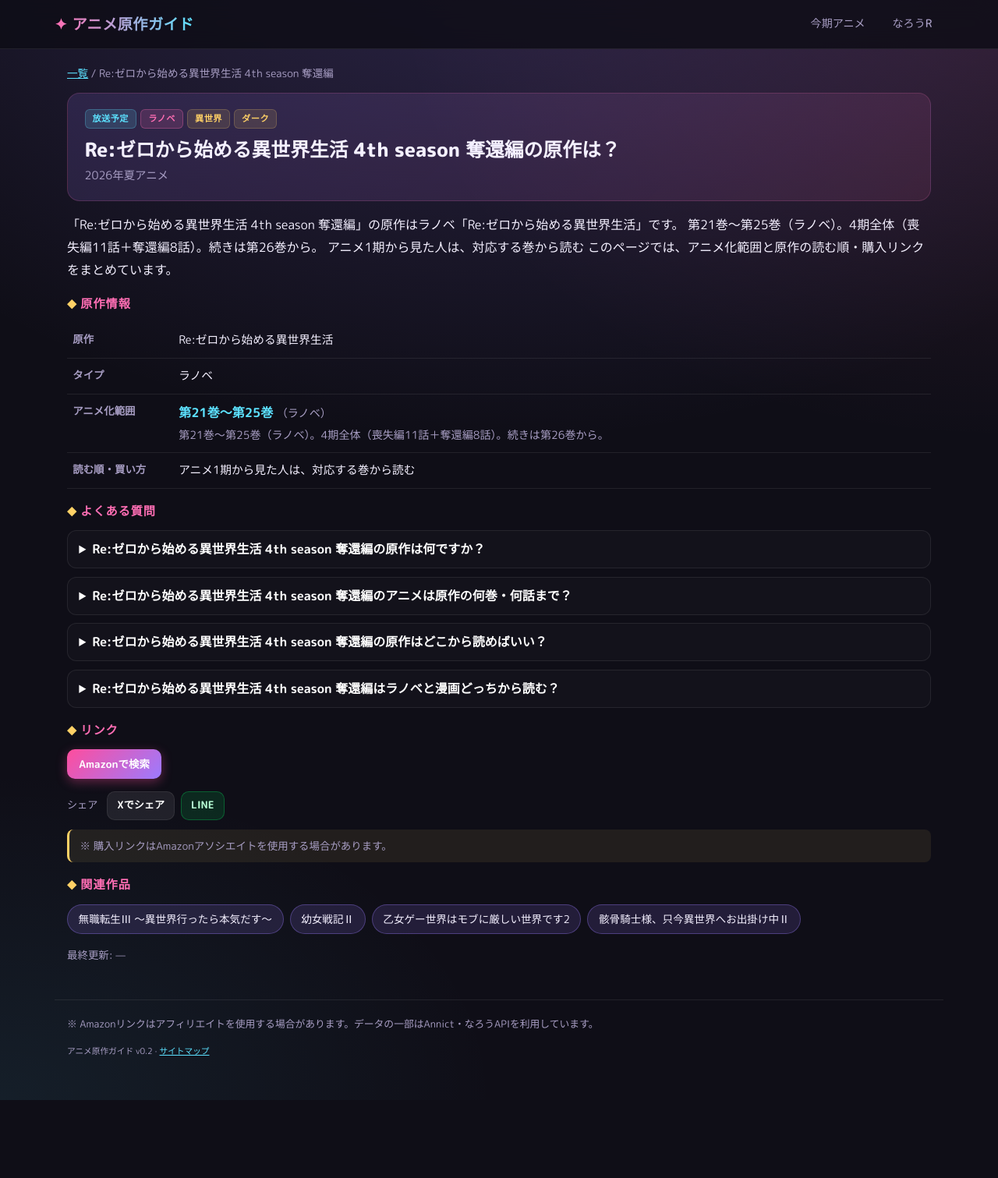
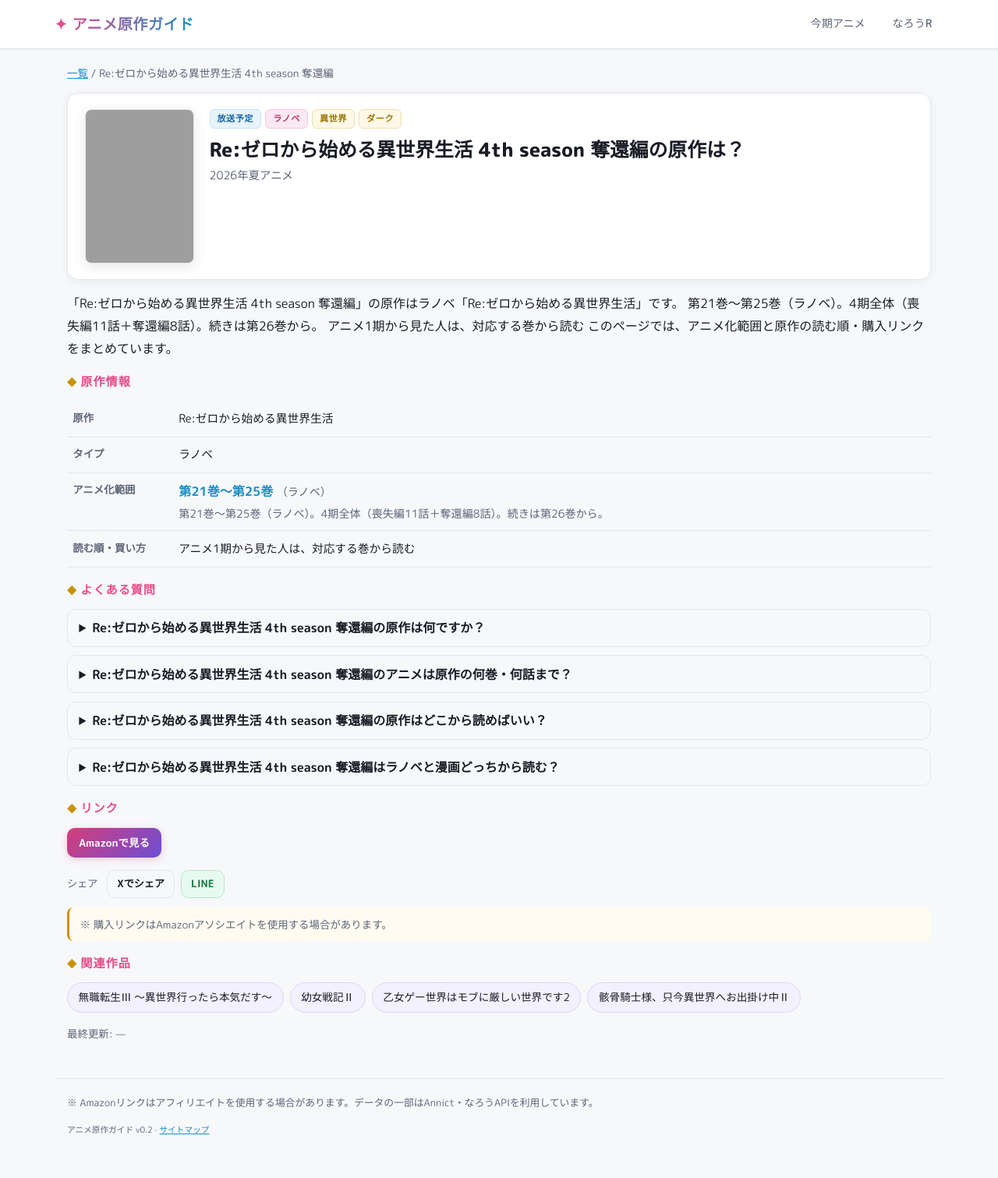
Before and after one commit to Deek229/anime-gensaku-guide, a FastAPI app: a page that uses static/style.css in a window 1280 px wide. Shown: the whole page at 78% size. Before the commit the page ends 1411 px from the top, so only its background shows below. Run offline with FastAPI, Linux system fonts and the light colour scheme; grey boxes are pictures that could not be loaded.

Commit message:
Add book cover thumbnails and switch to a light theme.
Populate works with Amazon/OpenBD cover URLs and show thumbnails on season cards and detail pages for easier browsing like a book guide site.

```diff
--- a/render.yaml
+++ b/render.yaml
@@ -5,7 +5,7 @@ services:
     name: anime-gensaku-guide
     runtime: python
     plan: free
-    buildCommand: pip install -r requirements.txt && python tools/seed_works.py && python tools/generate_social_posts.py
+    buildCommand: pip install -r requirements.txt && python tools/seed_works.py && python tools/fetch_covers.py && python tools/generate_social_posts.py
     startCommand: uvicorn app:app --host 0.0.0.0 --port $PORT
     healthCheckPath: /api/health
     envVars:
--- a/static/style.css
+++ b/static/style.css
@@ -1,21 +1,21 @@
 @import url('https://fonts.googleapis.com/css2?family=M+PLUS+Rounded+1c:wght@400;500;700;800&display=swap');
 
 :root {
-  --bg: #0f0e17;
-  --bg-2: #16152a;
-  --card: rgba(28, 26, 48, 0.92);
-  --card-hover: rgba(36, 33, 62, 0.98);
-  --text: #f4f0ff;
-  --muted: #a89ec4;
-  --line: rgba(255, 255, 255, 0.08);
-  --pink: #ff6eb4;
-  --pink-2: #ff4d9d;
-  --cyan: #5ce1ff;
-  --violet: #9b7bff;
-  --gold: #ffd166;
-  --radius: 16px;
-  --glow-pink: 0 0 24px rgba(255, 110, 180, 0.25);
-  --glow-cyan: 0 0 20px rgba(92, 225, 255, 0.2);
+  --bg: #f7f8fa;
+  --bg-2: #ffffff;
+  --card: #ffffff;
+  --card-hover: #ffffff;
+  --text: #1a1d26;
+  --muted: #5c6578;
+  --line: #e2e6ed;
+  --pink: #e84d8a;
+  --pink-2: #d63d7a;
+  --cyan: #1a8fc7;
+  --violet: #6b4fd4;
+  --gold: #c9920a;
+  --radius: 14px;
+  --shadow: 0 2px 12px rgba(26, 29, 38, 0.06);
+  --shadow-hover: 0 8px 24px rgba(26, 29, 38, 0.1);
 }
 
 * { box-sizing: border-box; }
@@ -23,11 +23,7 @@
 body {
   margin: 0;
   font-family: "M PLUS Rounded 1c", "Hiragino Maru Gothic ProN", "Yu Gothic UI", sans-serif;
-  background:
-    radial-gradient(ellipse 80% 50% at 50% -10%, rgba(155, 123, 255, 0.22), transparent),
-    radial-gradient(ellipse 60% 40% at 100% 0%, rgba(255, 110, 180, 0.12), transparent),
-    radial-gradient(ellipse 50% 30% at 0% 100%, rgba(92, 225, 255, 0.08), transparent),
-    var(--bg);
+  background: var(--bg);
   color: var(--text);
   line-height: 1.65;
   min-height: 100vh;
@@ -39,10 +35,11 @@ a { color: var(--cyan); }
   position: sticky;
   top: 0;
   z-index: 100;
-  background: rgba(15, 14, 23, 0.85);
+  background: rgba(255, 255, 255, 0.92);
   backdrop-filter: blur(12px);
   border-bottom: 1px solid var(--line);
   padding: 0.75rem 1rem;
+  box-shadow: 0 1px 0 rgba(26, 29, 38, 0.04);
 }
 
 .header-inner {
@@ -56,7 +53,7 @@ a { color: var(--cyan); }
 }
 
 .logo {
-  color: #fff;
+  color: var(--text);
   font-weight: 800;
   font-size: 1.2rem;
   text-decoration: none;
@@ -260,21 +270,21 @@ a { color: var(--cyan); }
 }
 
 .badge-status {
-  background: rgba(92, 225, 255, 0.15);
-  color: var(--cyan);
-  border: 1px solid rgba(92, 225, 255, 0.25);
+  background: #e8f4fc;
+  color: #1565a8;
+  border: 1px solid #c5e3f5;
 }
 
 .badge-source {
-  background: rgba(255, 110, 180, 0.15);
-  color: var(--pink);
-  border: 1px solid rgba(255, 110, 180, 0.3);
+  background: #fce8f2;
+  color: #b8326e;
+  border: 1px solid #f5c8de;
 }
 
 .badge-tag {
-  background: rgba(255, 209, 102, 0.12);
-  color: var(--gold);
-  border: 1px solid rgba(255, 209, 102, 0.2);
+  background: #fff8e6;
+  color: #9a7200;
+  border: 1px solid #f0e0b0;
 }
 
 .card-actions, .action-buttons {
@@ -299,18 +309,18 @@ a { color: var(--cyan); }
 .btn-primary {
   background: linear-gradient(135deg, var(--pink-2), var(--violet));
   color: #fff;
-  box-shadow: 0 4px 14px rgba(255, 77, 157, 0.35);
+  box-shadow: 0 2px 10px rgba(214, 61, 122, 0.25);
 }
 
 .btn-primary:hover {
   transform: translateY(-1px);
-  box-shadow: 0 6px 20px rgba(255, 77, 157, 0.45);
+  box-shadow: 0 4px 16px rgba(214, 61, 122, 0.3);
 }
 
 .btn-secondary {
-  background: rgba(255, 255, 255, 0.06);
+  background: var(--bg);
   color: var(--text);
-  border: 1px solid rgba(255, 255, 255, 0.12);
+  border: 1px solid var(--line);
 }
 
 .btn-secondary:hover {
@@ -336,9 +346,36 @@ a { color: var(--cyan); }
 .work-header {
   padding: 1.25rem 1.35rem;
   border-radius: var(--radius);
-  background: linear-gradient(135deg, rgba(155, 123, 255, 0.15), rgba(255, 110, 180, 0.1));
-  border: 1px solid rgba(255, 110, 180, 0.18);
+  background: #ffffff;
+  border: 1px solid var(--line);
   margin-bottom: 1rem;
+  box-shadow: var(--shadow);
+}
+
+.work-header-main {
+  display: flex;
+  gap: 1.25rem;
+  align-items: flex-start;
+}
+
+.work-cover-wrap {
+  flex: 0 0 auto;
+}
+
+.work-cover {
+  display: block;
+  width: 140px;
+  height: 198px;
+  object-fit: cover;
+  border-radius: 8px;
+  border: 1px solid var(--line);
+  background: #eef1f5;
+  box-shadow: 0 4px 16px rgba(26, 29, 38, 0.1);
+}
+
+.work-header-text {
+  flex: 1;
+  min-width: 0;
 }
 
 .work-header h1 {
@@ -346,6 +383,7 @@ a { color: var(--cyan); }
   font-size: 1.55rem;
   font-weight: 800;
   line-height: 1.4;
+  color: var(--text);
 }
 
 .season-line { color: var(--muted); margin: 0; font-size: 0.9rem; }
@@ -425,7 +463,7 @@ a { color: var(--cyan); }
 .actions-panel .affiliate-note {
   margin-top: 0.75rem;
   padding: 0.65rem 0.85rem;
-  background: rgba(255, 209, 102, 0.08);
+  background: #fffbf0;
   border-radius: 8px;
   border-left: 3px solid var(--gold);
 }
@@ -542,16 +580,16 @@ a { color: var(--cyan); }
   display: inline-block;
   padding: 0.45rem 0.85rem;
   border-radius: 999px;
-  background: rgba(155, 123, 255, 0.15);
-  border: 1px solid rgba(155, 123, 255, 0.35);
+  background: #f3f0ff;
+  border: 1px solid #ddd5f5;
   color: var(--text);
   text-decoration: none;
   font-size: 0.85rem;
 }
 
 .popular-chip:hover, .related-chip:hover {
-  background: rgba(255, 110, 180, 0.18);
-  border-color: rgba(255, 110, 180, 0.4);
+  background: #fce8f2;
+  border-color: #f0c0d8;
 }
 
 .intro-text {
@@ -566,13 +604,13 @@ a { color: var(--cyan); }
   border: 1px solid var(--line);
   border-radius: 12px;
   padding: 0.65rem 0.9rem;
-  background: rgba(255, 255, 255, 0.02);
+  background: var(--bg);
 }
 
 .faq-item summary {
   cursor: pointer;
   font-weight: 700;
-  color: #fff;
+  color: var(--text);
 }
 
 .faq-item p {
@@ -600,18 +638,30 @@ a { color: var(--cyan); }
 }
 
 .btn-x {
-  background: rgba(255, 255, 255, 0.08);
+  background: var(--bg);
   border: 1px solid var(--line);
-  color: #fff;
+  color: var(--text);
 }
 
 .btn-line {
-  background: rgba(6, 199, 85, 0.15);
-  border: 1px solid rgba(6, 199, 85, 0.35);
-  color: #b8ffd6;
+  background: #e8faf0;
+  border: 1px solid #b8e8cc;
+  color: #1a7a42;
 }
 
 @media (max-width: 600px) {
   .hero h1 { font-size: 1.35rem; }
   .work-grid { grid-template-columns: 1fr; }
+  .work-header-main {
+    flex-direction: column;
+    align-items: center;
+    text-align: center;
+  }
+  .work-header-text .badges {
+    justify-content: center;
+  }
+  .work-cover {
+    width: 120px;
+    height: 170px;
+  }
 }
--- a/templates/index.html
+++ b/templates/index.html
@@ -73,6 +73,10 @@
   <div class="work-grid" id="workGrid">
     {% for w in works %}
     <article class="work-card" data-source="{{ w.source_type }}" data-has-source="{{ '1' if w.has_source else '0' }}" data-search="{{ w.title }} {{ w.source_title }} {{ w.tags|join(' ') }}">
+      <a class="work-card-cover" href="/works/{{ w.id }}">
+        <img src="{{ w.cover_url }}" alt="{{ w.source_title or w.title }}の表紙" loading="lazy" width="120" height="170">
+      </a>
+      <div class="work-card-body">
       <div class="work-card-head">
         <span class="badge badge-status">{{ w.status_label }}</span>
         {% if w.source_type_label %}
@@ -92,6 +96,7 @@
         <a class="btn btn-primary" href="{{ w.buy_url }}" target="_blank" rel="noopener sponsored">{{ w.buy_label }}</a>
         {% endif %}
       </div>
+      </div>
     </article>
     {% endfor %}
   </div>
```
Also changed, not shown: other parts of static/style.css (+53 -40 lines), amazon_links.py (+8 -0 lines), anime_service.py (+17 -1 lines), data/works.json (+167 -42 lines), templates/work.html (+7 -0 lines), tools/fetch_covers.py (added, +199 -0 lines), README.md, static/cover-placeholder.svg (added).
